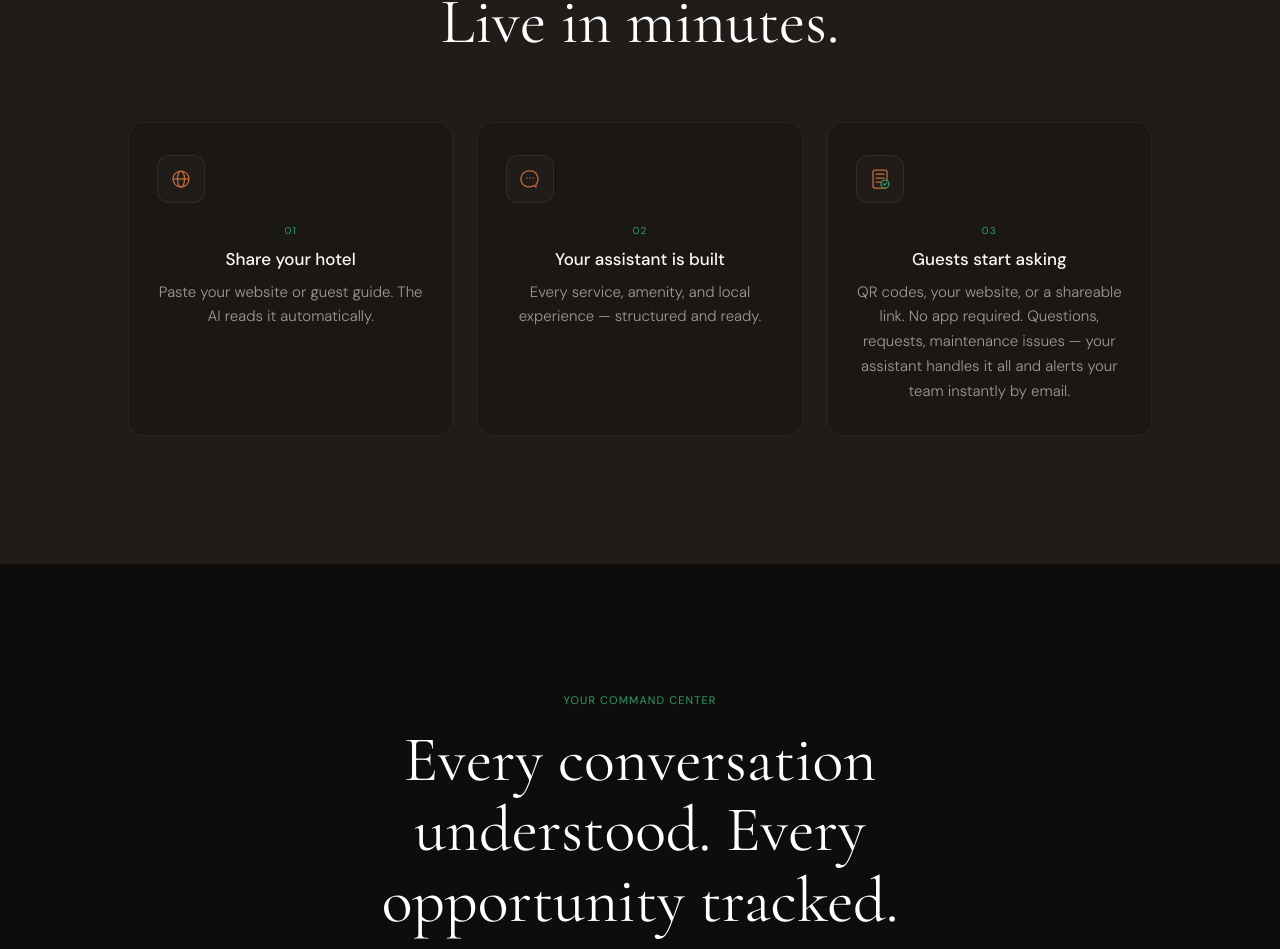
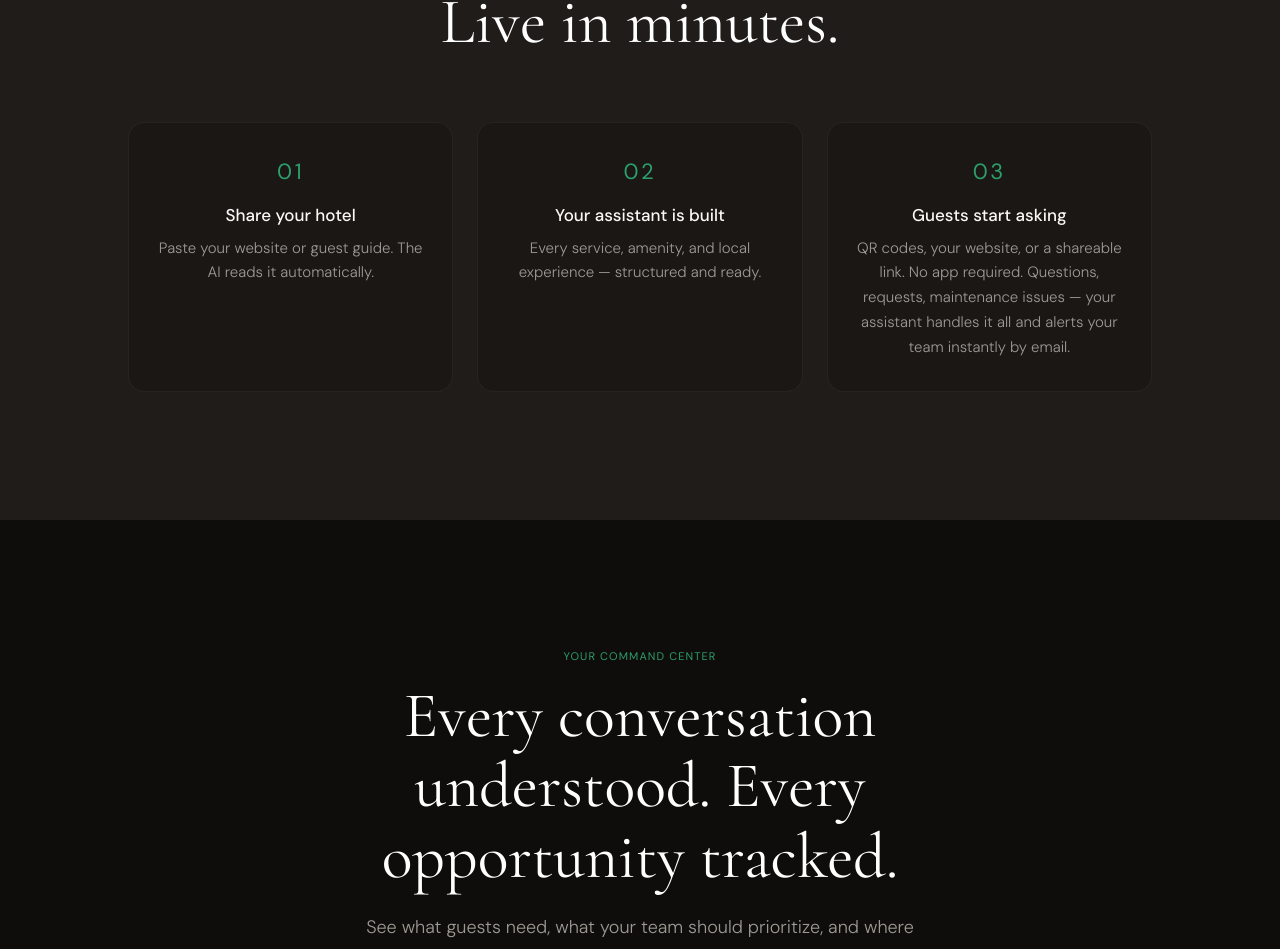
Before and after one commit to eduardovertiz-dotcom/placecompanion, a Next.js app: page / in a window 1280 px wide. Shown: the part 5002-5951 px from the top of the page. Built offline with nearby package versions, Linux system fonts and the light colour scheme.

Commit message:
design: remove step icons, enlarge numbers in how-it-works section

```diff
--- a/src/app/page.tsx
+++ b/src/app/page.tsx
@@ -515,14 +515,7 @@ export default function HomePage() {
               onMouseEnter={e => { (e.currentTarget as HTMLDivElement).style.borderColor = 'rgba(232,227,220,0.12)' }}
               onMouseLeave={e => { (e.currentTarget as HTMLDivElement).style.borderColor = 'rgba(232,227,220,0.06)' }}
             >
-              <div style={{ width: '48px', height: '48px', borderRadius: '12px', background: '#1F1C19', border: '1px solid rgba(232,227,220,0.08)', display: 'flex', alignItems: 'center', justifyContent: 'center', marginBottom: '20px' }}>
-                <svg width="22" height="22" viewBox="0 0 22 22" fill="none">
-                  <circle cx="11" cy="11" r="8" stroke="#C96A3A" strokeWidth="1.25"/>
-                  <ellipse cx="11" cy="11" rx="3.5" ry="8" stroke="#C96A3A" strokeWidth="1.25"/>
-                  <line x1="3" y1="11" x2="19" y2="11" stroke="#C96A3A" strokeWidth="1.25"/>
-                </svg>
-              </div>
-              <p className="font-sans tracking-widest" style={{ fontSize: '10px', color: '#2D9E6B', letterSpacing: '0.12em', marginBottom: '10px' }}>01</p>
+              <p className="font-sans tracking-widest" style={{ fontSize: '22px', color: '#2D9E6B', letterSpacing: '0.12em', marginBottom: '16px' }}>01</p>
               <p className="font-sans font-medium text-[#FAF9F5]" style={{ fontSize: '17px', lineHeight: 1.3, marginBottom: '10px' }}>{t.howItWorks.step1Title}</p>
               <p className="font-sans font-light text-[#9C9A93]" style={{ fontSize: '15px', lineHeight: 1.65 }}>{t.howItWorks.step1Desc}</p>
             </div>
@@ -539,13 +532,7 @@ export default function HomePage() {
               onMouseEnter={e => { (e.currentTarget as HTMLDivElement).style.borderColor = 'rgba(232,227,220,0.12)' }}
               onMouseLeave={e => { (e.currentTarget as HTMLDivElement).style.borderColor = 'rgba(232,227,220,0.06)' }}
             >
-              <div style={{ width: '48px', height: '48px', borderRadius: '12px', background: '#1F1C19', border: '1px solid rgba(232,227,220,0.08)', display: 'flex', alignItems: 'center', justifyContent: 'center', marginBottom: '20px' }}>
-                <svg width="22" height="22" viewBox="0 0 22 22" fill="none">
-                  <path d="M11 3a8 8 0 016 13.3V19l-2.5-1.5A8 8 0 1111 3z" stroke="#C96A3A" strokeWidth="1.25" strokeLinejoin="round"/>
-                  <path d="M8 10h.01M11 10h.01M14 10h.01" stroke="#C96A3A" strokeWidth="1.5" strokeLinecap="round"/>
-                </svg>
-              </div>
-              <p className="font-sans tracking-widest" style={{ fontSize: '10px', color: '#2D9E6B', letterSpacing: '0.12em', marginBottom: '10px' }}>02</p>
+              <p className="font-sans tracking-widest" style={{ fontSize: '22px', color: '#2D9E6B', letterSpacing: '0.12em', marginBottom: '16px' }}>02</p>
               <p className="font-sans font-medium text-[#FAF9F5]" style={{ fontSize: '17px', lineHeight: 1.3, marginBottom: '10px' }}>{t.howItWorks.step2Title}</p>
               <p className="font-sans font-light text-[#9C9A93]" style={{ fontSize: '15px', lineHeight: 1.65 }}>{t.howItWorks.step2Desc}</p>
             </div>
@@ -562,15 +549,7 @@ export default function HomePage() {
               onMouseEnter={e => { (e.currentTarget as HTMLDivElement).style.borderColor = 'rgba(232,227,220,0.12)' }}
               onMouseLeave={e => { (e.currentTarget as HTMLDivElement).style.borderColor = 'rgba(232,227,220,0.06)' }}
             >
-              <div style={{ width: '48px', height: '48px', borderRadius: '12px', background: '#1F1C19', border: '1px solid rgba(232,227,220,0.08)', display: 'flex', alignItems: 'center', justifyContent: 'center', marginBottom: '20px' }}>
-                <svg width="22" height="22" viewBox="0 0 22 22" fill="none">
-                  <rect x="4" y="2" width="14" height="18" rx="2" stroke="#C96A3A" strokeWidth="1.25"/>
-                  <path d="M7 6h8M7 10h8M7 14h5" stroke="#C96A3A" strokeWidth="1.25" strokeLinecap="round"/>
-                  <circle cx="16" cy="16" r="4" fill="#1F1C19" stroke="#2D9E6B" strokeWidth="1.25"/>
-                  <path d="M14.5 16l1 1 2-2" stroke="#2D9E6B" strokeWidth="1.25" strokeLinecap="round" strokeLinejoin="round"/>
-                </svg>
-              </div>
-              <p className="font-sans tracking-widest" style={{ fontSize: '10px', color: '#2D9E6B', letterSpacing: '0.12em', marginBottom: '10px' }}>03</p>
+              <p className="font-sans tracking-widest" style={{ fontSize: '22px', color: '#2D9E6B', letterSpacing: '0.12em', marginBottom: '16px' }}>03</p>
               <p className="font-sans font-medium text-[#FAF9F5]" style={{ fontSize: '17px', lineHeight: 1.3, marginBottom: '10px' }}>{t.howItWorks.step3Title}</p>
               <p className="font-sans font-light text-[#9C9A93]" style={{ fontSize: '15px', lineHeight: 1.65 }}>{t.howItWorks.step3Desc}</p>
             </div>
```
